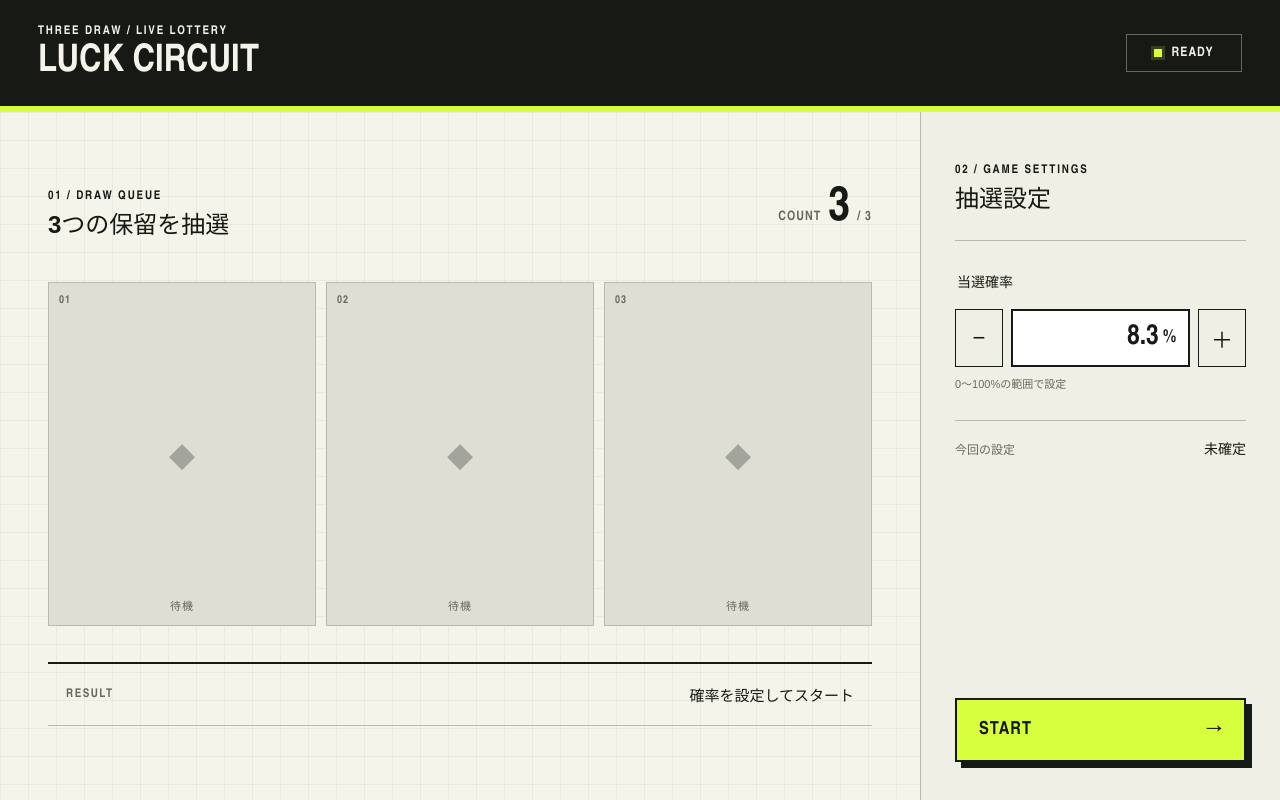
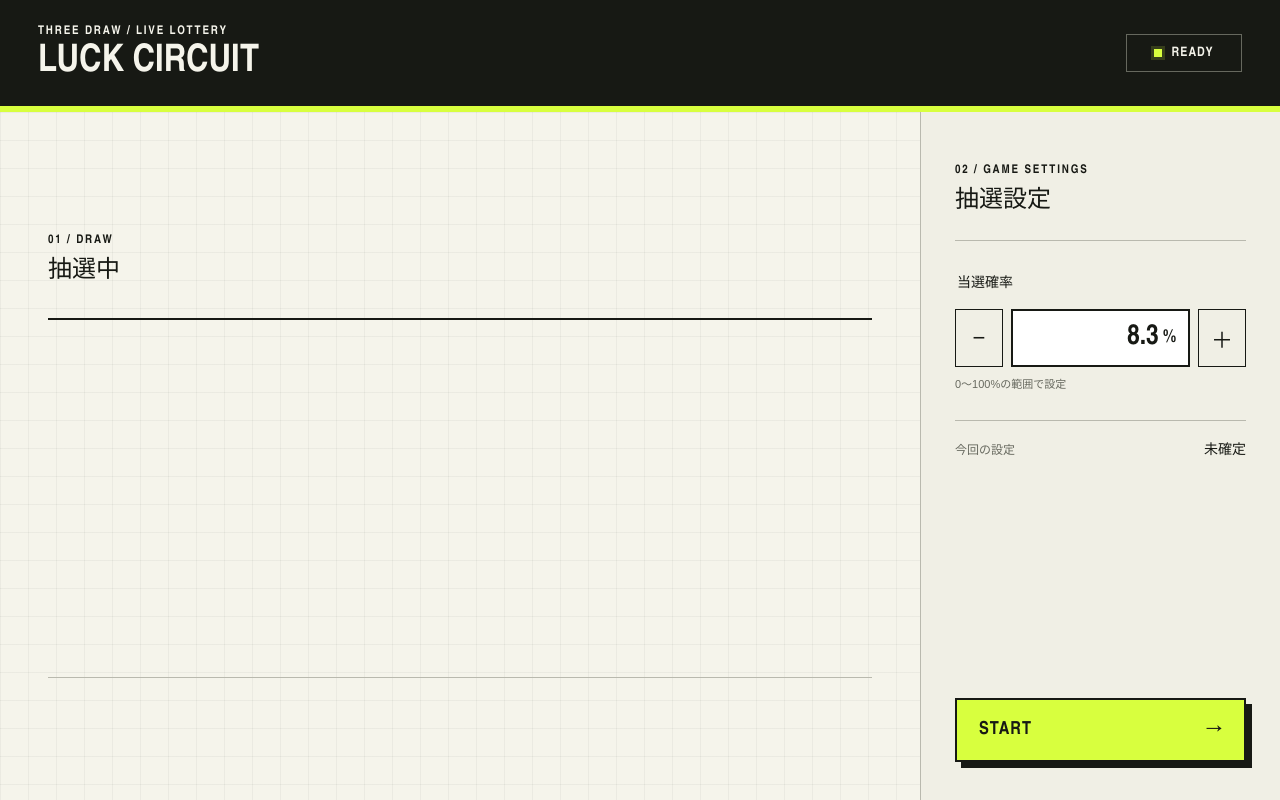
Before and after one commit to akiohiratani/Gurune, a React (Vite) app: page / in a window 1280 px wide. Built offline with nearby package versions, Linux system fonts and the light colour scheme.

Commit message:
カウントダウン追加

```diff
--- a/src/App.css
+++ b/src/App.css
@@ -186,110 +186,36 @@
   letter-spacing: 0;
 }
 
-.count-display {
-  height: 54px;
-  display: flex;
-  align-items: baseline;
-  gap: 7px;
-  color: var(--muted);
-  font: 700 13px/1 'Arial Narrow', 'Roboto Condensed', sans-serif;
-  letter-spacing: 1px;
-}
-
-.count-display strong {
-  color: var(--ink);
-  font-size: 48px;
-  letter-spacing: 0;
-}
-
-.hold-list {
-  list-style: none;
-  margin: 42px 0 36px;
-  padding: 0;
+.countdown-display {
+  min-height: 360px;
+  margin-top: 34px;
   display: grid;
-  grid-template-columns: repeat(3, minmax(76px, 1fr));
-  gap: 10px;
-}
-
-.hold {
-  min-width: 0;
-  aspect-ratio: 0.78;
-  padding: 12px 10px;
-  display: grid;
-  grid-template-rows: auto 1fr auto;
-  align-items: center;
-  text-align: center;
-  background: #deded4;
-  border: 1px solid var(--line);
-  transition: transform 180ms ease, background 180ms ease, border-color 180ms ease;
-}
-
-.hold-number,
-.hold-result {
-  color: var(--muted);
-  font: 700 11px/1 'Arial Narrow', 'Roboto Condensed', sans-serif;
-  letter-spacing: 1px;
-}
-
-.hold-number {
-  justify-self: start;
-}
-
-.hold-symbol {
-  color: #a3a49b;
-  font-size: 34px;
-  line-height: 1;
-}
-
-.hold--active {
-  transform: translateY(-8px);
-  color: var(--paper);
-  background: var(--ink);
-  border-color: var(--ink);
-  box-shadow: 0 8px 0 var(--acid);
-}
-
-.hold--active .hold-symbol,
-.hold--active .hold-number,
-.hold--active .hold-result {
-  color: var(--acid);
-}
-
-.hold--hit {
-  background: var(--acid);
-  border-color: var(--ink);
-}
-
-.hold--hit .hold-symbol,
-.hold--hit .hold-number,
-.hold--hit .hold-result {
-  color: var(--ink);
-}
-
-.hold--miss {
-  background: #ecebe2;
-}
-
-.result-strip {
-  min-height: 64px;
-  padding: 14px 18px;
-  display: flex;
-  align-items: center;
-  justify-content: space-between;
-  gap: 18px;
+  place-items: center;
+  overflow: visible;
   border-top: 2px solid var(--ink);
   border-bottom: 1px solid var(--line);
 }
 
-.result-strip span {
-  color: var(--muted);
-  font: 700 12px/1 'Arial Narrow', 'Roboto Condensed', sans-serif;
-  letter-spacing: 1.5px;
+.countdown-image {
+  display: block;
+  max-width: min(72%, 420px);
+  max-height: 300px;
+  object-fit: contain;
+  animation: countdown-image-pull 1000ms cubic-bezier(0.16, 1, 0.3, 1) both;
 }
 
-.result-strip strong {
-  font-size: 15px;
-  text-align: right;
+@keyframes countdown-image-pull {
+  from {
+    transform: scale(3.5);
+    opacity: 0;
+  }
+  18% {
+    opacity: 1;
+  }
+  to {
+    transform: scale(2);
+    opacity: 1;
+  }
 }
 
 .control-panel {
@@ -492,17 +418,13 @@
     padding: 0 10px;
   }
 
-  .hold-list {
-    grid-template-columns: repeat(3, minmax(70px, 1fr));
-    margin-top: 34px;
+  .countdown-display {
+    min-height: 280px;
   }
 
-  .hold {
-    aspect-ratio: 1.1;
-  }
-
-  .hold-symbol {
-    font-size: 28px;
+  .countdown-image {
+    max-width: 80%;
+    max-height: 220px;
   }
 }
 
--- a/src/App.tsx
+++ b/src/App.tsx
@@ -2,7 +2,6 @@ import { useMemo } from 'react'
 import { parseProbabilityPercent } from './application/probabilityPercent'
 import { RandomLotteryFactory } from './infrastructure/lottery/RandomLotteryFactory'
 import { RandomWinPatternSelector } from './infrastructure/lottery/RandomWinPatternSelector'
-import { HoldList } from './presentation/components/HoldList/HoldList'
 import { ProbabilitySetting } from './presentation/components/ProbabilitySetting/ProbabilitySetting'
 import { WinPatternOverlay } from './presentation/components/WinPatternOverlay/WinPatternOverlay'
 import { useLotteryGame } from './presentation/hooks/useLotteryGame'
@@ -15,8 +14,9 @@ function App() {
   const game = useLotteryGame(lotteryFactory, winPatternSelector)
   const isIdle = game.status === 'idle'
   const canStart = isIdle && parseProbabilityPercent(game.probabilityPercent).valid
-  const hitCount = game.holds.filter((hold) => hold.result === 'hit').length
-  const completedCount = game.holds.filter((hold) => hold.result !== 'pending').length
+  const countdownImagePath = game.currentIndex >= 0
+    ? `/count/img/${game.holds.length - game.currentIndex}.png`
+    : null
 
   return (
     <main className="game-shell">
@@ -38,29 +38,20 @@ function App() {
       <section className="game-stage" aria-label="抽選ゲーム">
         <div className="stage-heading">
           <div>
-            <p className="section-index">01 / DRAW QUEUE</p>
-            <h2>3つの保留を抽選</h2>
-          </div>
-          <div className="count-display" aria-live="polite">
-            <span>COUNT</span>
-            <strong>{game.holds.length - completedCount}</strong>
-            <span>/ {game.holds.length}</span>
+            <p className="section-index">01 / DRAW</p>
+            <h2>抽選中</h2>
           </div>
         </div>
 
-        <HoldList holds={game.holds} currentIndex={game.currentIndex} />
-
-        <div className="result-strip" aria-live="polite">
-          <span>RESULT</span>
-          <strong>
-            {isIdle
-              ? '確率を設定してスタート'
-              : game.status === 'running'
-                ? `${game.currentIndex + 1}番を抽選しています`
-                : hitCount > 0
-                  ? `${hitCount}件 当選`
-                  : '今回は当選なし'}
-          </strong>
+        <div className="countdown-display" aria-live="polite" aria-label="抽選カウントダウン">
+          {countdownImagePath && (
+            <img
+              key={countdownImagePath}
+              className="countdown-image"
+              src={countdownImagePath}
+              alt={`${game.holds.length - game.currentIndex}番目の抽選`}
+            />
+          )}
         </div>
       </section>
 
--- a/src/presentation/components/HoldList/HoldList.tsx
+++ /dev/null
@@ -1,21 +0,0 @@
-import type { Hold } from '../../../domain/game/Game'
-
-type HoldListProps = { holds: Hold[]; currentIndex: number }
-
-const resultLabel = { pending: '待機', hit: '当選', miss: 'はずれ' } as const
-
-export function HoldList({ holds, currentIndex }: HoldListProps) {
-  return (
-    <ol className="hold-list" aria-label="抽選保留">
-      {holds.map((hold, index) => (
-        <li key={hold.id} className={`hold hold--${hold.result}${currentIndex === index ? ' hold--active' : ''}`}>
-          <span className="hold-number">{String(index + 1).padStart(2, '0')}</span>
-          <span className="hold-symbol" aria-hidden="true">
-            {hold.result === 'pending' ? '◆' : hold.result === 'hit' ? '◎' : '—'}
-          </span>
-          <span className="hold-result">{currentIndex === index ? '抽選中' : resultLabel[hold.result]}</span>
-        </li>
-      ))}
-    </ol>
-  )
-}
```
